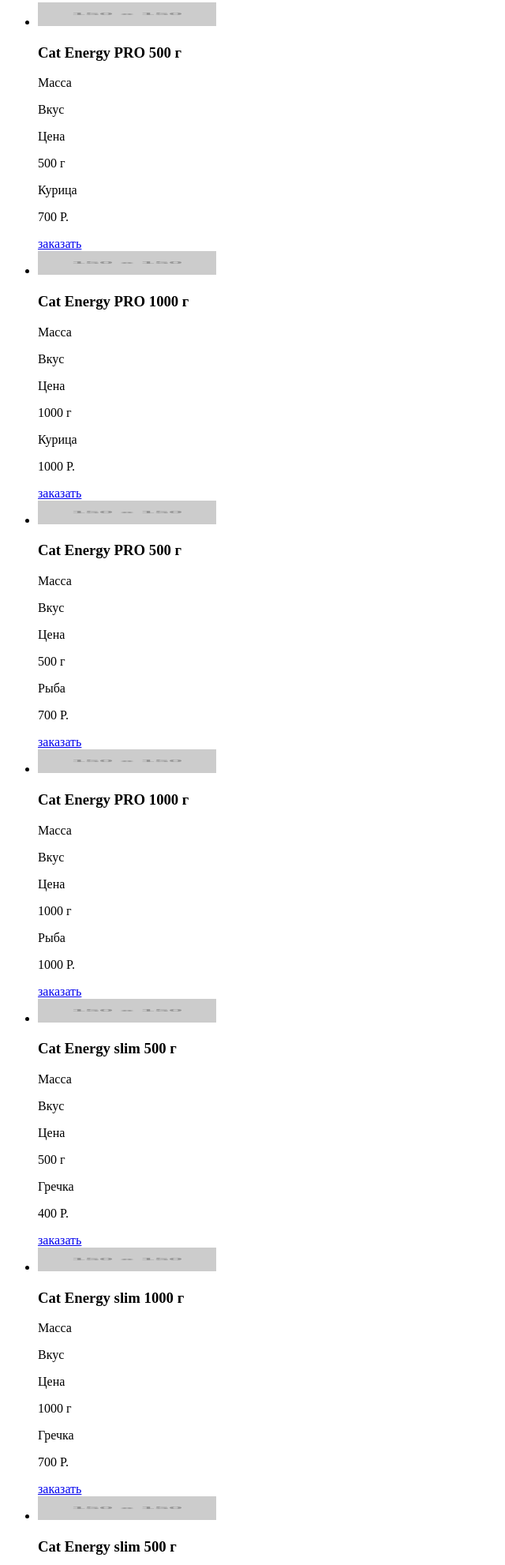
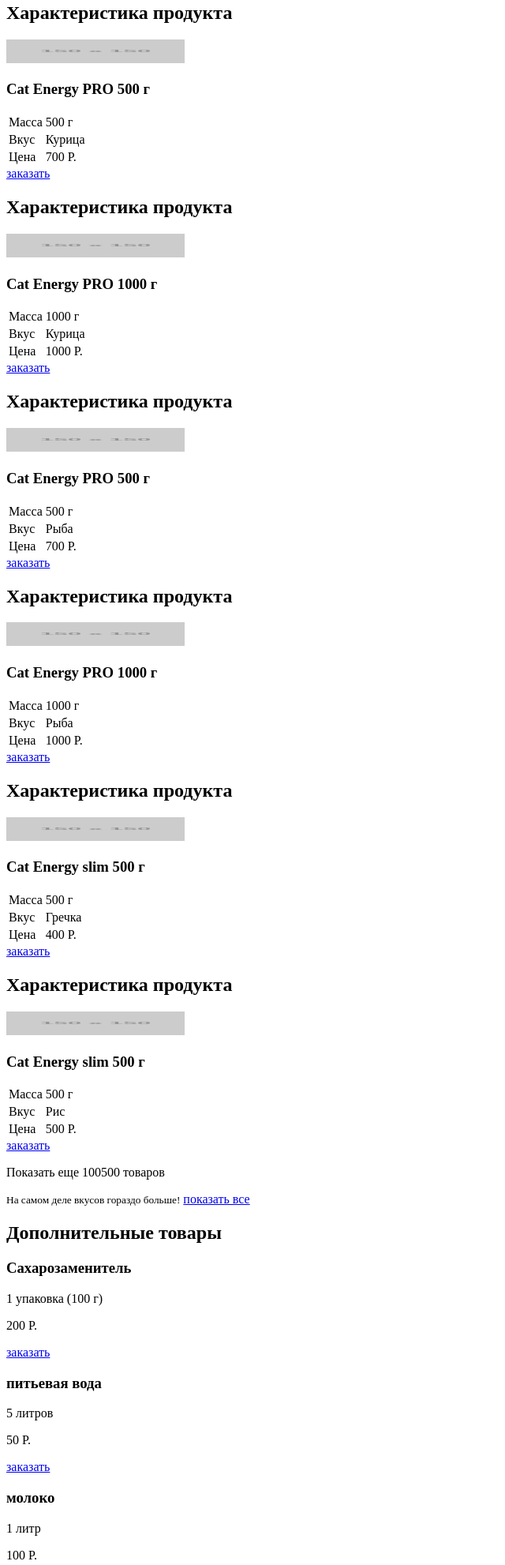
Before and after one commit to Olgavln/Cat-energy-2020, a website: page source/catalog.html in a window 1280 px wide. Shown: the part 151-2133 px from the top of the page at 79% size, without its empty margins (0-640 px from the left). Drawn offline with Linux system fonts and the light colour scheme; placeholder pictures from the web are drawn by us.

Commit message:
исправлена верстка 3-х страниц

```diff
--- a/source/catalog.html
+++ b/source/catalog.html
@@ -29,124 +29,195 @@
 
       <section class="catalog-product">
          <h1 class="catalog-product__title">Каталог продукции</h1>
-         <ul class="catalog-product__list">
-           <li class="catalog-product__item">
-            <a class="catalog-product__image">
+         <section class="description">
+           <h2 class="visually-hidden">Характеристика продукта</h2>
+            <a class="description__image">
               <img src="https://via.placeholder.com/150x150" width="226" height="30" alt="фото товара">
-              <h3 class="catalog-product__title-product">Cat Energy PRO 500 г</h3>
+              <h3 class="description__title-product">Cat Energy PRO 500 г</h3>
             </a>
-            <p class="catalog-product__unit">Масса</p>
-            <p class="catalog-product__taste">Вкус</p>
-            <p class="catalog-product__price">Цена</p>
-            <p class="catalog-product__weight">500 г</p>
-            <p class="catalog-product__taste">Курица</p>
-            <p class="catalog-product__units-price">700 Р.</p>
-            <a class="catalog-product-order  button" href="#">заказать</a>
-          </li>
+            <table class="description__table" >
+              <tr class="description__table-line">
+                <td class="description__table-column">Масса</td>
+                <td class="description__table-column">500 г</td>
+              </tr>
+              <tr class="description__table-line">
+                <td class="description__table-column">Вкус</td>
+                <td class="description__table-column">Курица</td>
+              </tr>
+              <tr class="description__table-line">
+                <td class="description__table-column">Цена</td>
+                <td class="description__table-column">700 Р.</td>
+            </table>
+            <a class="description-order  button" href="#">заказать</a>
+          </section>
 
-          <li class="catalog-product__item">
-            <a class="catalog-product__image">
+          <section class="description">
+            <h2 class="visually-hidden">Характеристика продукта</h2>
+             <a class="description__image">
                <img src="https://via.placeholder.com/150x150" width="226" height="30" alt="фото товара">
-              <h3 class="catalog-product__title-product">Cat Energy PRO 1000 г</h3>
+               <h3 class="description__title-product">Cat Energy PRO 1000 г</h3>
              </a>
-            <p class="catalog-product__unit">Масса</p>
-            <p class="catalog-product__taste">Вкус</p>
-            <p class="catalog-product__price">Цена</p>
-            <p class="catalog-product__weight">1000 г</p>
-            <p class="catalog-product__taste">Курица</p>
-            <p class="catalog-product__units-price">1000 Р.</p>
-            <a class="catalog-product-order  button" href="#">заказать</a>
-          </li>
+             <table class="description__table" >
+               <tr class="description__table-line">
+                 <td class="description__table-column">Масса</td>
+                 <td class="description__table-column">1000 г</td>
+               </tr>
+               <tr class="description__table-line">
+                 <td class="description__table-column">Вкус</td>
+                 <td class="description__table-column">Курица</td>
+               </tr>
+               <tr class="description__table-line">
+                 <td class="description__table-column">Цена</td>
+                 <td class="description__table-column">1000 Р.</td>
+             </table>
+             <a class="description-order  button" href="#">заказать</a>
+           </section>
 
-          <li class="catalog-product__item">
-            <a class="catalog-product__image">
+           <section class="description">
+            <h2 class="visually-hidden">Характеристика продукта</h2>
+             <a class="description__image">
                <img src="https://via.placeholder.com/150x150" width="226" height="30" alt="фото товара">
-              <h3 class="catalog-product__title-product">Cat Energy PRO 500 г</h3>
+               <h3 class="description__title-product">Cat Energy PRO 500 г</h3>
              </a>
-            <p class="catalog-product__unit">Масса</p>
-            <p class="catalog-product__taste">Вкус</p>
-            <p class="catalog-product__price">Цена</p>
-            <p class="catalog-product__weight">500 г</p>
-            <p class="catalog-product__taste">Рыба</p>
-            <p class="catalog-product__units-price">700 Р.</p>
-            <a class="catalog-product-order  button" href="#">заказать</a>
-          </li>
+             <table class="description__table" >
+               <tr class="description__table-line">
+                 <td class="description__table-column">Масса</td>
+                 <td class="description__table-column">500 г</td>
+               </tr>
+               <tr class="description__table-line">
+                 <td class="description__table-column">Вкус</td>
+                 <td class="description__table-column">Рыба</td>
+               </tr>
+               <tr class="description__table-line">
+                 <td class="description__table-column">Цена</td>
+                 <td class="description__table-column">700 Р.</td>
+             </table>
+             <a class="description-order  button" href="#">заказать</a>
+           </section>
 
-          <li class="catalog-product__item">
-            <a class="catalog-product__image">
+           <section class="description">
+            <h2 class="visually-hidden">Характеристика продукта</h2>
+             <a class="description__image">
                <img src="https://via.placeholder.com/150x150" width="226" height="30" alt="фото товара">
-              <h3 class="catalog-product__title-product">Cat Energy PRO 1000 г</h3>
+               <h3 class="description__title-product">Cat Energy PRO 1000 г</h3>
              </a>
-            <p class="catalog-product__unit">Масса</p>
-            <p class="catalog-product__taste">Вкус</p>
-            <p class="catalog-product__price">Цена</p>
-            <p class="catalog-product__weight">1000 г</p>
-            <p class="catalog-product__taste">Рыба</p>
-            <p class="catalog-product__units-price">1000 Р.</p>
-            <a class="catalog-product-order  button" href="#">заказать</a>
-          </li>
+             <table class="description__table" >
+               <tr class="description__table-line">
+                 <td class="description__table-column">Масса</td>
+                 <td class="description__table-column">1000 г</td>
+               </tr>
+               <tr class="description__table-line">
+                 <td class="description__table-column">Вкус</td>
+                 <td class="description__table-column">Рыба</td>
+               </tr>
+               <tr class="description__table-line">
+                 <td class="description__table-column">Цена</td>
+                 <td class="description__table-column">1000 Р.</td>
+             </table>
+             <a class="description-order  button" href="#">заказать</a>
+           </section>
 
-          <li class="catalog-product__item">
-            <a class="catalog-product__image">
+           <section class="description">
+            <h2 class="visually-hidden">Характеристика продукта</h2>
+             <a class="description__image">
                <img src="https://via.placeholder.com/150x150" width="226" height="30" alt="фото товара">
-              <h3 class="catalog-product__title-product">Cat Energy slim 500 г</h3>
+               <h3 class="description__title-product">Cat Energy slim 500 г</h3>
              </a>
-            <p class="catalog-product__unit">Масса</p>
-            <p class="catalog-product__taste">Вкус</p>
-            <p class="catalog-product__price">Цена</p>
-            <p class="catalog-product__weight">500 г</p>
-            <p class="catalog-product__taste">Гречка</p>
-            <p class="catalog-product__units-price">400 Р.</p>
-            <a class="catalog-product-order  button" href="#">заказать</a>
-          </li>
+             <table class="description__table" >
+               <tr class="description__table-line">
+                 <td class="description__table-column">Масса</td>
+                 <td class="description__table-column">500 г</td>
+               </tr>
+               <tr class="description__table-line">
+                 <td class="description__table-column">Вкус</td>
+                 <td class="description__table-column">Гречка</td>
+               </tr>
+               <tr class="description__table-line">
+                 <td class="description__table-column">Цена</td>
+                 <td class="description__table-column">400 Р.</td>
+             </table>
+             <a class="description-order  button" href="#">заказать</a>
+           </section>
 
-          <li class="catalog-product__item">
-            <a class="catalog-product__image">
+           <section class="description">
+            <h2 class="visually-hidden">Характеристика продукта</h2>
+             <a class="description__image">
                <img src="https://via.placeholder.com/150x150" width="226" height="30" alt="фото товара">
-              <h3 class="catalog-product__title-product">Cat Energy slim 1000 г</h3>
+               <h3 class="description__title-product">Cat Energy slim 500 г</h3>
              </a>
-            <p class="catalog-product__unit">Масса</p>
-            <p class="catalog-product__taste">Вкус</p>
-            <p class="catalog-product__price">Цена</p>
-            <p class="catalog-product__weight">1000 г</p>
-            <p class="catalog-product__taste">Гречка</p>
-            <p class="catalog-product__units-price">700 Р.</p>
-            <a class="catalog-product-order  button" href="#">заказать</a>
-          </li>
-
-          <li class="catalog-product__item">
-            <a class="catalog-product__image">
-              <img src="https://via.placeholder.com/150x150" width="226" height="30" alt="фото товара">
-             <h3 class="catalog-product__title-product">Cat Energy slim 500 г</h3>
-            </a>
-            <p class="catalog-product__unit">Масса</p>
-            <p class="catalog-product__taste">Вкус</p>
-            <p class="catalog-product__price">Цена</p>
-            <p class="catalog-product__weight">500 г</p>
-            <p class="catalog-product__taste">Рис</p>
-            <p class="catalog-product__units-price">500 Р.</p>
-            <a class="catalog-product-order  button" href="#">заказать</a>
-          </li>
-
-          </ul>
-
-          <div class="catalog-product__aside  catalog-product__aside--add ">
-            <h3 class="catalog-product__more">Показать еще 100500 товаров</h3>
-            <small class="catalog-product__legend">На самом деле вкусов гораздо больше!</small>
-            <a class="catalog-product__to-all  button" href="#">показать все</a>
-          </div>
+             <table class="description__table" >
+               <tr class="description__table-line">
+                 <td class="description__table-column">Масса</td>
+                 <td class="description__table-column">500 г</td>
+               </tr>
+               <tr class="description__table-line">
+                 <td class="description__table-column">Вкус</td>
+                 <td class="description__table-column">Рис</td>
+               </tr>
+               <tr class="description__table-line">
+                 <td class="description__table-column">Цена</td>
+                 <td class="description__table-column">500 Р.</td>
+             </table>
+             <a class="description-order  button" href="#">заказать</a>
+           </section>
 
       </section>
 
+           <div class="product-more  product-more--icon-add ">
+             <p class="product-more__show">Показать еще 100500 товаров</p>
+             <small class="product-more__legend">На самом деле вкусов гораздо больше!</small>
+             <a class="product-more__to-all  button" href="#">показать все</a>
+           </div>
+
+           <section class="product-aside  product-aside--icon-line">
+             <h2 class="product-aside__title">Дополнительные товары</h2>
+              <section class="additional-item">
+                <h3 class="additional-item__unit">Сахарозаменитель</h3>
+                <p class="additional-item__quantity">1 упаковка (100 г)</p>
+                <p class="additional-item__price">200 Р.</p>
+                <a class="additional-item-order  button" href="#">заказать</a>
+              </section>
+
+              <section class="additional-item">
+                <h3 class="additional-item__unit">питьевая вода</h3>
+                <p class="additional-item__quantity">5 литров</p>
+                <p class="additional-item__price">50 Р.</p>
+                <a class="additional-item-order  button" href="#">заказать</a>
+              </section>
+
+              <section class="additional-item">
+                <h3 class="additional-item__unit">молоко</h3>
+                <p class="additional-item__quantity">1 литр</p>
+                <p class="additional-item__price">100 Р.</p>
+                <a class="additional-item-order  button" href="#">заказать</a>
+              </section>
+
+              <section class="additional-item">
+                <h3 class="additional-item__unit">витамины</h3>
+                <p class="additional-item__quantity">1 упаковка (30 г)</p>
+                <p class="additional-item__price">300 Р.</p>
+                <a class="additional-item-order  button" href="#">заказать</a>
+              </section>
+
+           </section>
+
+           <div class="bonus bonus--icon">
+             <img src="https://via.placeholder.com/150x150" width="226" height="30" alt="фото  кота" >
+             <p>Закажите все и получите чехол для кота в подарок!</p>
+           </div>
+
     </main>
 
+    <footer class="page-footer">
 
+      <div class="page-footer__contacts contacts">
+        <p class="contacts__title">приглашаем к сотрудничеству дилеров!</p>
+        <p class="contacts__text">ул. Большая Конюшенная, д. 19/8 Санкт-Петербург</p>
+        <img class="contact__map" src="#" alt="карта месторасположения магазина">
+      </div>
 
-
-
-    <footer class="page-footer">
       <div class="page-footer__wrapper">
-      <div class="page-footer-store">
+        <div class="page-footer__store">
           <a class="page-footer-store__store-name">
             <img src="https://via.placeholder.com/150x150" width="226" height="30" alt="Название магазина" >
           </a>
```
Also changed, not shown: source/form.html (+8 -1 lines), source/index.html (+54 -21 lines). Lines whose indentation alone changed are shown as unchanged.
